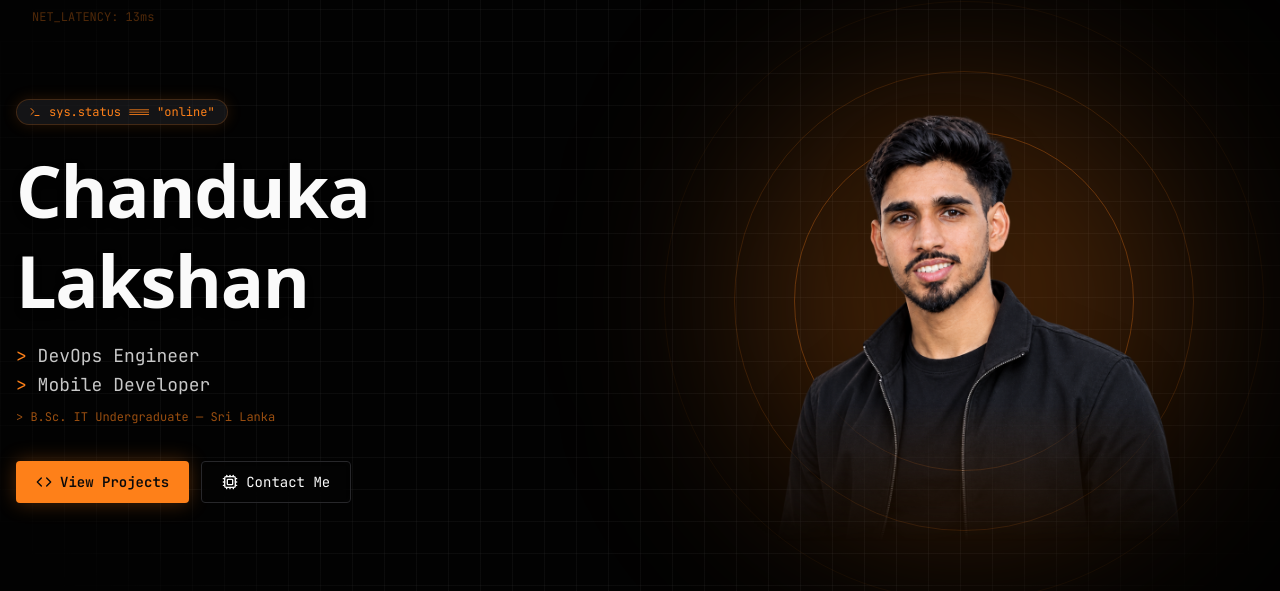
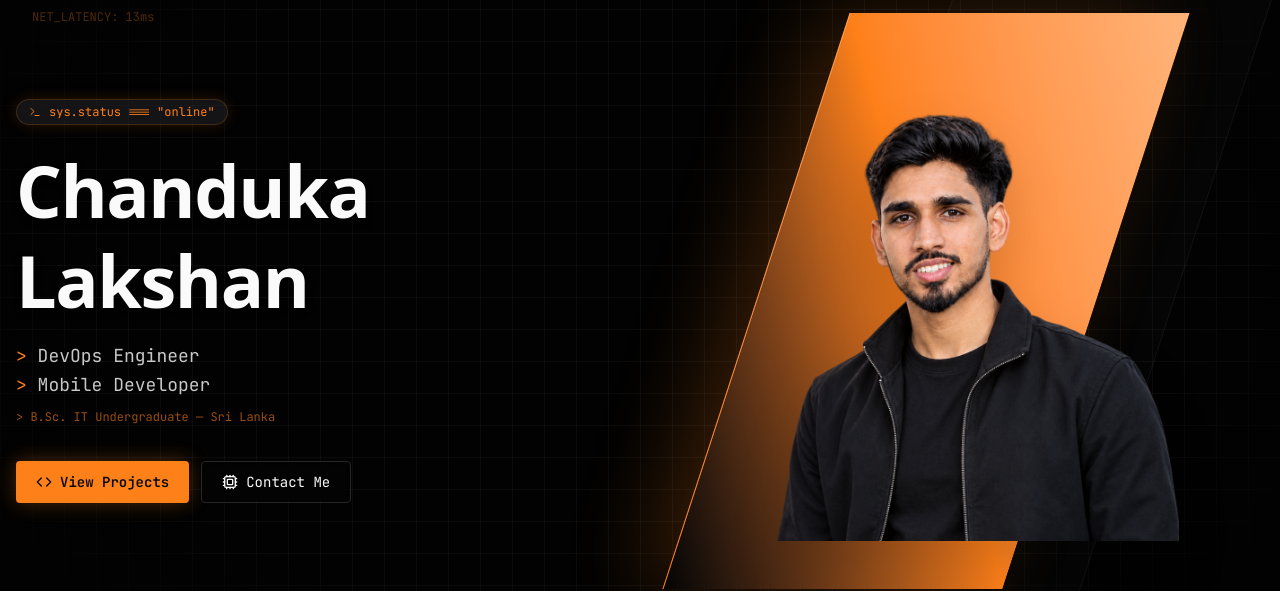
Before and after one commit to hclperera/Portfolio, a Next.js app: page / in a window 1280 px wide. Shown: the part 119-710 px from the top of the page. Built offline with nearby package versions, Linux system fonts and the light colour scheme; no server answers; the database is empty.

Commit message:
Refine hero visual treatment
Updated the hero artwork to replace the circular glow/ring layout with layered slanted background shapes for a cleaner, more modern look. The profile image animation was also adjusted from a scale-in effect to a horizontal slide-in to better match the new composition.

```diff
--- a/src/components/Hero.jsx
+++ b/src/components/Hero.jsx
@@ -89,26 +89,23 @@ export default function Hero() {
         <div className="order-1 lg:order-2 relative flex items-center justify-center w-full z-10 pointer-events-none"
           style={{ height: "min(70vw, 480px)" }}>
 
-          {/* Background Radial Glow */}
-          <div className="absolute top-1/2 left-1/2 -translate-x-1/2 -translate-y-1/2 w-[340px] md:w-[440px] h-[340px] md:h-[440px] bg-accent/25 rounded-full blur-[100px]" />
+          {/* Subtle Back slanted shape */}
+          <div className="absolute inset-y-[-15%] right-[5%] md:right-[15%] w-[240px] md:w-[320px] bg-white/[0.01] border-l border-r border-white/5 -skew-x-[18deg]" />
 
-          {/* Concentric Rings */}
-          <div className="absolute top-1/2 left-1/2 -translate-x-1/2 -translate-y-1/2 w-[260px] md:w-[340px] h-[260px] md:h-[340px] rounded-full border border-accent/30" />
-          <div className="absolute top-1/2 left-1/2 -translate-x-1/2 -translate-y-1/2 w-[360px] md:w-[460px] h-[360px] md:h-[460px] rounded-full border border-accent/15" />
-          <div className="absolute top-1/2 left-1/2 -translate-x-1/2 -translate-y-1/2 w-[460px] md:w-[600px] h-[460px] md:h-[600px] rounded-full border border-accent/5" />
+          {/* Main Orange Slanted shape */}
+          <div className="absolute inset-y-[-10%] right-[15%] md:right-[28%] w-[260px] md:w-[340px] bg-gradient-to-tr from-[#050505] via-accent to-[#ffb47a] -skew-x-[18deg] shadow-[-30px_0_80px_rgba(254,128,25,0.2)] border-l border-accent/40" />
 
           {/* Profile Picture */}
           <motion.div
             className="absolute z-20 pointer-events-auto flex items-end justify-center w-full h-full"
-            initial={{ opacity: 0, scale: 0.95 }}
-            animate={{ opacity: 1, scale: 1 }}
+            initial={{ opacity: 0, x: 30 }}
+            animate={{ opacity: 1, x: 0 }}
             transition={{ duration: 1, ease: "easeOut" }}
           >
             <img
               src={profilePic}
               alt="Chanduka Lakshan"
               className="w-auto h-full max-h-[460px] object-contain drop-shadow-2xl"
-              style={{ maskImage: "linear-gradient(to bottom, black 70%, transparent 100%)", WebkitMaskImage: "linear-gradient(to bottom, black 70%, transparent 100%)" }}
             />
           </motion.div>
         </div>
```
